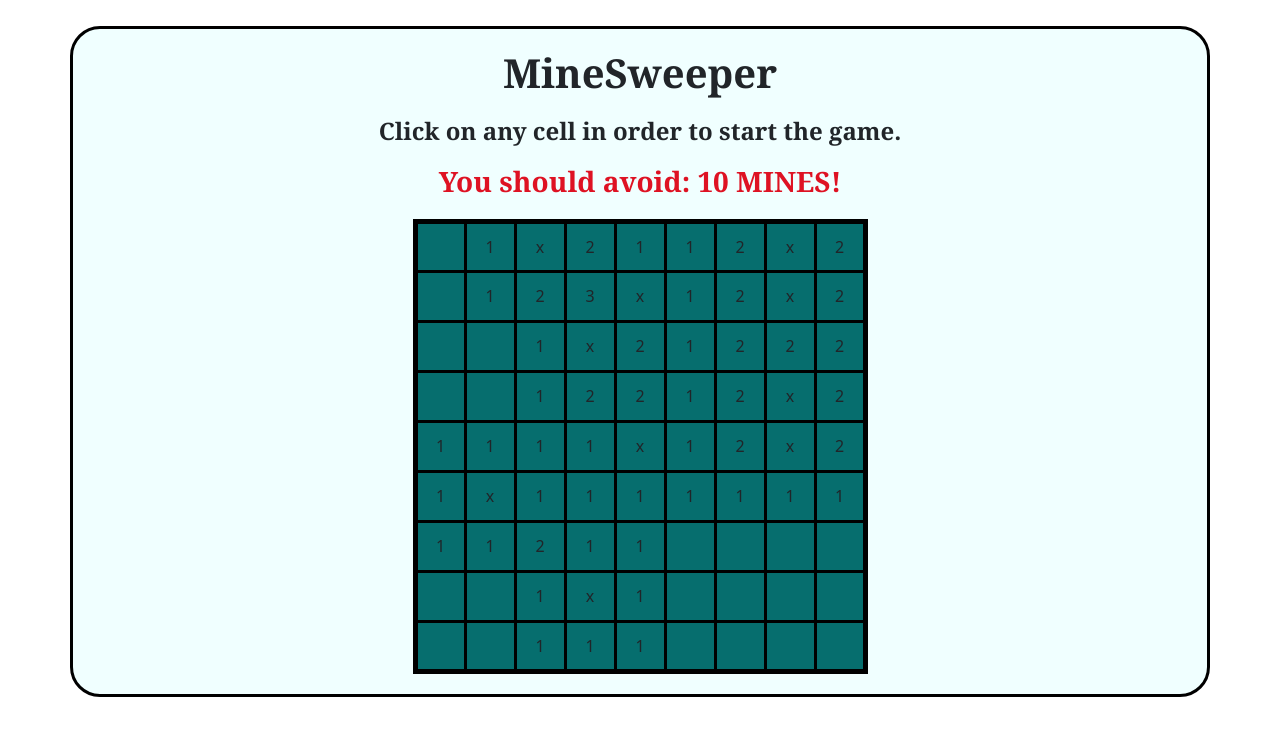
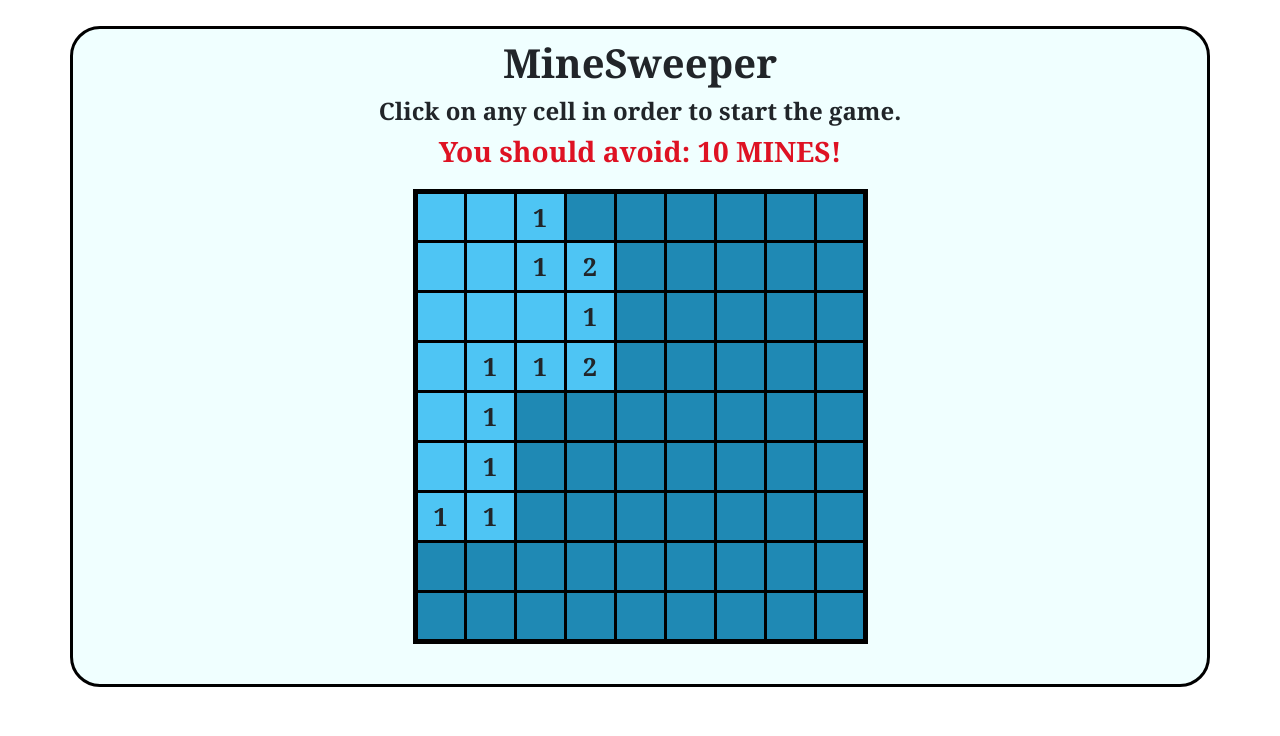
Before and after one commit to dianagirjev/MineSweeper, a plain HTML site: page index.html in a window 1280 px wide. Both pictures are taken after a click on the element 440 px from the left and 246 px from the top of the page. Drawn offline with nearby package versions, Linux system fonts and the light colour scheme.

Commit message:
Second Commit

```diff
--- a/index.html
+++ b/index.html
@@ -14,7 +14,7 @@
     <div class="container text-center" id="container">
         <h1>MineSweeper</h1>
         <h4>Click on any cell in order to start the game.</h4>
-        <h3>You should avoid: 10 MINES!</h3>
+        <h3 id="nrMinesHeader">You should avoid: 10 MINES!</h3>
     </div>
 
     <script src="myScript.js"></script>
--- a/myScript.js
+++ b/myScript.js
@@ -1,5 +1,7 @@
 let mines = 10;
 let maxRowCol = 9;
+let nrOfNoMineCells = 0;
+let maxMineCells = 71;
 let container = document.getElementById("container");
 let table = document.createElement("table");
 
@@ -7,85 +9,191 @@ function createTable() {
     table.className = "center";
     for (let i = 0; i < maxRowCol; ++i) {
         let tableRow = document.createElement("tr");
-        tableRow.id = "tableRow";
         for (let j = 0; j < maxRowCol; ++j) {
             let cell = document.createElement("td");
             cell.className = "tableData";
             cell.id = "cell" + "[" + i + "]" + "[" + j + "]";
-            cell.addEventListener("click", () => checkMines());
+            cell.addEventListener("click", () => checkMines(i, j));
+            cell.addEventListener("contextmenu", (event) => addMineFlag(event, i, j))
             tableRow.appendChild(cell);
         }
         table.appendChild(tableRow);
     }
     container.appendChild(table);
-    generateMinesAndNumbers();
+    createMinesAndNumbers();
 }
 
 let counter = 0;
-let arrayCells = [];
 let matrixCells = [];
 let mineArrayPosition = []
 
-function generateMinesAndNumbers() {
+function createMinesAndNumbers() {
     for (let i = 0; i < maxRowCol; ++i) {
         matrixCells[i] = [];
         for (let j = 0; j < maxRowCol; ++j) {
-            matrixCells[i][j] = document.getElementById("cell" + "[" + i + "]" + "[" + j + "]");
-            matrixCells[i][j].innerHTML = 0;
-            arrayCells[counter] = document.getElementById("cell" + "[" + i + "]" + "[" + j + "]");
-            ++counter;
+            matrixCells[i][j] = 0;
         }
     }
+
     while (mineArrayPosition.length < mines) {
         let randomPosition = Math.floor(Math.random() * (maxRowCol * maxRowCol));
-        if (mineArrayPosition.includes(randomPosition) == false) {
+        if (mineArrayPosition.includes(randomPosition) == false && randomPosition % 10 != 9) {
             mineArrayPosition.push(randomPosition);
-            arrayCells[randomPosition].innerHTML = "x";
+            matrixCells[Math.floor(randomPosition / 10)][randomPosition % 10] = "x";
         }
     }
+
     for (let i = 0; i < maxRowCol; ++i) {
         for (let j = 0; j < maxRowCol; ++j) {
-            let matrixValue = matrixCells[i][j].innerHTML;
+            let matrixValue = matrixCells[i][j];
             if (matrixValue == "x") {
-                if (i - 1 >= 0 && j - 1 >= 0 && matrixCells[i - 1][j - 1].innerHTML != "x") {
-                    ++matrixCells[i - 1][j - 1].innerHTML;
+                if (i - 1 >= 0 && j - 1 >= 0 && matrixCells[i - 1][j - 1] != "x") {
+                    ++matrixCells[i - 1][j - 1];
                 }
-                if (i - 1 >= 0 && matrixCells[i - 1][j].innerHTML != "x") {
-                    ++matrixCells[i - 1][j].innerHTML;
+                if (i - 1 >= 0 && matrixCells[i - 1][j] != "x") {
+                    ++matrixCells[i - 1][j];
                 }
-                if (i - 1 >= 0 && j + 1 <= 8 && matrixCells[i - 1][j + 1].innerHTML != "x") {
-                    ++matrixCells[i - 1][j + 1].innerHTML;
+                if (i - 1 >= 0 && j + 1 <= 8 && matrixCells[i - 1][j + 1] != "x") {
+                    ++matrixCells[i - 1][j + 1];
                 }
-                if (j - 1 >= 0 && matrixCells[i][j - 1].innerHTML != "x") {
-                    ++matrixCells[i][j - 1].innerHTML;
+                if (j - 1 >= 0 && matrixCells[i][j - 1] != "x") {
+                    ++matrixCells[i][j - 1];
                 }
-                if (i + 1 <= 8 && j - 1 >= 0 && matrixCells[i + 1][j - 1].innerHTML != "x") {
-                    ++matrixCells[i + 1][j - 1].innerHTML;
+                if (i + 1 <= 8 && j - 1 >= 0 && matrixCells[i + 1][j - 1] != "x") {
+                    ++matrixCells[i + 1][j - 1];
                 }
-                if (i + 1 <= 8 && matrixCells[i + 1][j].innerHTML != "x") {
-                    ++matrixCells[i + 1][j].innerHTML;
+                if (i + 1 <= 8 && matrixCells[i + 1][j] != "x") {
+                    ++matrixCells[i + 1][j];
                 }
-                if (j + 1 <= 8 && matrixCells[i][j + 1].innerHTML != "x") {
-                    ++matrixCells[i][j + 1].innerHTML;
+                if (j + 1 <= 8 && matrixCells[i][j + 1]!= "x") {
+                    ++matrixCells[i][j + 1];
                 }
-                if (i + 1 <= 8 && j + 1 <= 8 && matrixCells[i + 1][j + 1].innerHTML != "x") {
-                    ++matrixCells[i + 1][j + 1].innerHTML;
+                if (i + 1 <= 8 && j + 1 <= 8 && matrixCells[i + 1][j + 1] != "x") {
+                    ++matrixCells[i + 1][j + 1];
                 }
             }
         }
     }
     for (let i = 0; i < maxRowCol; ++i) {
         for (let j = 0; j < maxRowCol; ++j) {
-            let matrixValue = matrixCells[i][j].innerHTML;
-            if (matrixValue == 0) {
-                matrixCells[i][j].innerHTML = "";
+            if (matrixCells[i][j] == 0) {
+                matrixCells[i][j] = "";
             }
+        }
+    }
+    console.log(matrixCells);
+}
+
+let counterOfPossibleMines = 10;
+let arrayOfFlags = [];
+let i_j_CoordinatesFlag = [];
+let queque = [];
+
+
+function addMineFlag(event, i, j) {
+    event.preventDefault();
+    let cell = document.getElementById("cell" + "[" + i + "]" + "[" + j + "]");
+    if (counterOfPossibleMines > 0 && i_j_CoordinatesFlag.includes(i * 10 + j) == false) {
+        i_j_CoordinatesFlag.push( i * 10 + j);
+        --counterOfPossibleMines;
+        cell.style.backgroundImage = "url('images/flag.png')";
+    } else if (i_j_CoordinatesFlag.includes(i * 10 + j) == true) {
+        i_j_CoordinatesFlag.splice(i_j_CoordinatesFlag.indexOf(i * 10 + j), 1);
+        ++counterOfPossibleMines;
+        cell.style.backgroundImage = 'none';
+    }
+    document.getElementById("nrMinesHeader").innerText = "You should avoid: " + counterOfPossibleMines + " MINES!";
+}
+
+function checkMines(i, j) {
+    let cell = document.getElementById("cell" + "[" + i + "]" + "[" + j + "]");
+    if (matrixCells[i][j] == 'x') {
+        for (let i = 0; i < maxRowCol; ++i) {
+            for (let j = 0; j < maxRowCol; ++j) {
+                if (matrixCells[i][j] == 'x') {
+                    cell = document.getElementById("cell" + "[" + i + "]" + "[" + j + "]");
+                    cell.style.backgroundImage = "url('images/bomb.png')";
+                }
+            }
+        }
+        checkWonOrLostGame("lost");
+    } else if (matrixCells[i][j] == ""){
+        queque.push(i * 10 + j);
+        displayNearSpacesAndNumbers();
+    } else {
+        ++nrOfNoMineCells;
+        cell.innerHTML = matrixCells[i][j];
+        cell.style.backgroundColor = "rgb(78, 197, 244)";
+        if (nrOfNoMineCells == maxMineCells) {
+            checkWonOrLostGame("won");
         }
     }
 }
 
+let displayedCells = [];
+let neighbors;
 
+function displayNearSpacesAndNumbers() {
+    while (queque.length > 0) {
+        let i = Math.floor(queque[0] / 10);
+        let j = queque[0] % 10;
+        displayedCells.push(queque[0]);
+        queque.shift();
+        let cell = document.getElementById("cell" + "[" + i + "]" + "[" + j + "]");
+        if (matrixCells[i][j] == "") {
+            cell.innerHTML = "";
+            findNeighbors(i, j);
+            for (let k = 0; k < neighbors.length; ++k) {
+                if (queque.includes(neighbors[k]) == false && displayedCells.includes(neighbors[k]) == false) {
+                    queque.push(neighbors[k]);
+                }
+            }
+        } else {
+            cell.innerHTML = matrixCells[i][j];
+        }
+        ++nrOfNoMineCells;
+        cell.style.backgroundColor = "rgb(78, 197, 244)";
+    }
+}
 
+function findNeighbors(i, j) {
+    neighbors = [];
+    if (i - 1 >= 0 && j - 1 >= 0) {
+        neighbors.push((i - 1) * 10 + j - 1);
+    }
+    if (i - 1 >= 0) {
+        neighbors.push((i - 1) * 10 + j);
+    }
+    if (i - 1 >= 0 && j + 1 <= 8) {
+        neighbors.push((i - 1) * 10 + j + 1);
+    }
+    if (j - 1 >= 0) {
+        neighbors.push(i * 10 + j - 1);
+    }
+    if (i + 1 <= 8 && j - 1 >= 0) {
+        neighbors.push((i + 1) * 10 + j - 1);
+    }
+    if (i + 1 <= 8) {
+        neighbors.push((i + 1) * 10 + j);
+    }
+    if (j + 1 <= 8) {
+        neighbors.push(i * 10 + j + 1);
+    }
+    if (i + 1 <= 8 && j + 1 <= 8) {
+        neighbors.push((i + 1) * 10 + j + 1);
+    }
+}
 
+function checkWonOrLostGame(message) {
+    let resetButton = document.createElement("button");
+    resetButton.className = "btn btn-outline-dark";
+    if (message == "lost") {
+        resetButton.innerHTML = "You lost the Game. Click here to play again.";
+    } else {
+        resetButton.innerHTML = "You win the Game. Click here to play again.";
+    }
+    resetButton.addEventListener("click", () => window.location.reload());
+    container.appendChild(resetButton);
+}
 
 createTable();
--- a/style.css
+++ b/style.css
@@ -3,9 +3,10 @@
     background-color: azure;
     border-radius: 30px;
     margin-top: 2%;
+    padding-bottom: 20px;
 }
 h1, h3, h4 {
-    margin: 20px;
+    margin: 10px;
     font-family: Cambria, Cochin, Georgia, Times, 'Times New Roman', serif;
 }
 h1 {
@@ -21,8 +22,13 @@ h4 {
 table {
     border: 5px solid black;
     border-collapse: collapse;
-    background-color: rgb(6, 110, 110);
+    font-size: 25px;
+    font-weight: bold;
+    font-family: Cambria, Cochin, Georgia, Times, 'Times New Roman', serif;
     margin: 20px;
+}
+.tableData {
+    background-color: rgb(31, 137, 180);
 }
 td {
     border: 3px solid black;
@@ -33,4 +39,10 @@ td {
 .center {
     margin-left: auto;
     margin-right: auto;
-  }
+}
+.container > .btn.btn-outline-dark {
+    padding: 10px;
+    font-size: 15px;
+    font-weight: bold;
+    border: 3px solid black;
+}
```
Also changed, not shown: images/bomb.png (added), images/flag.png (added).
